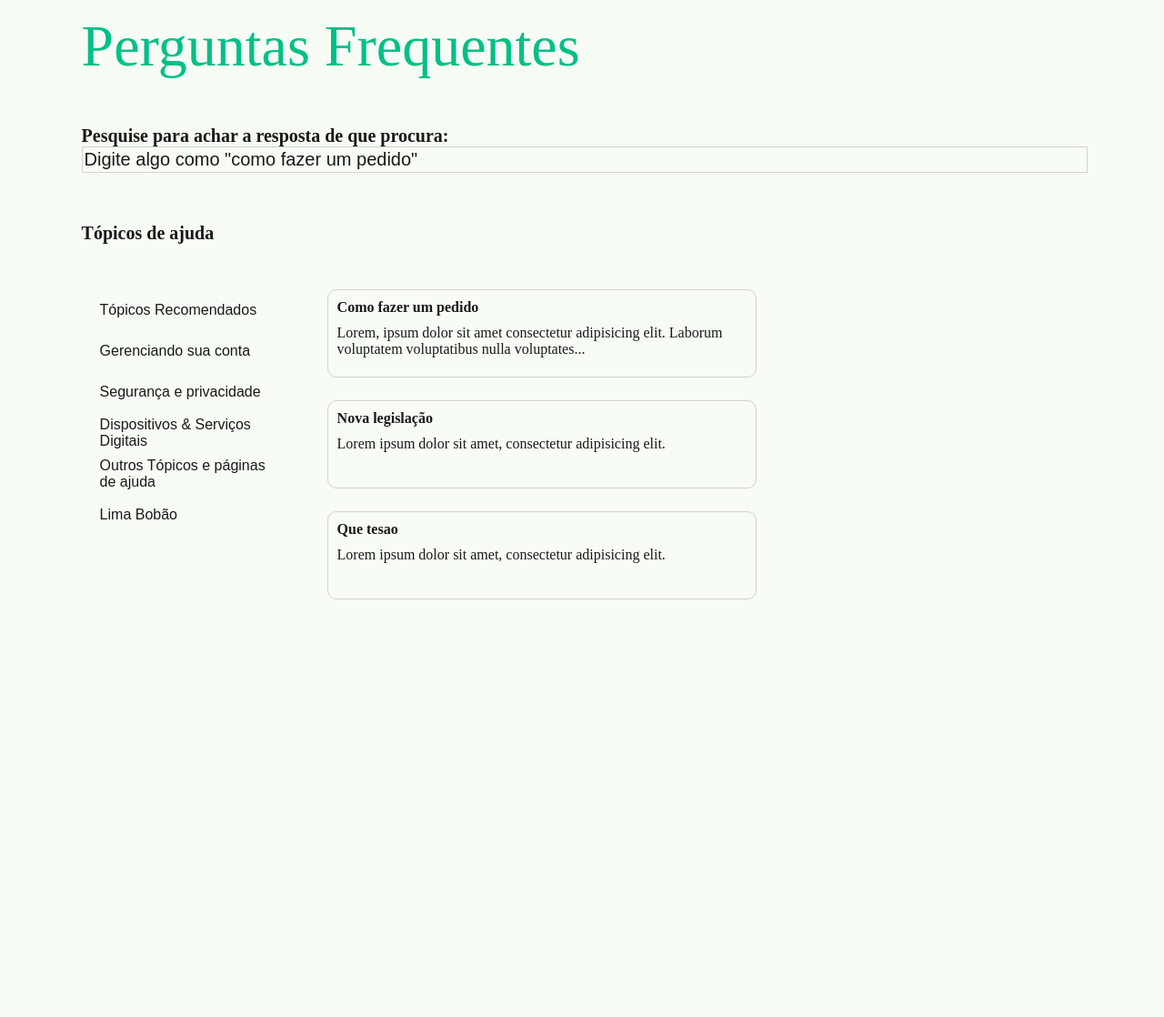
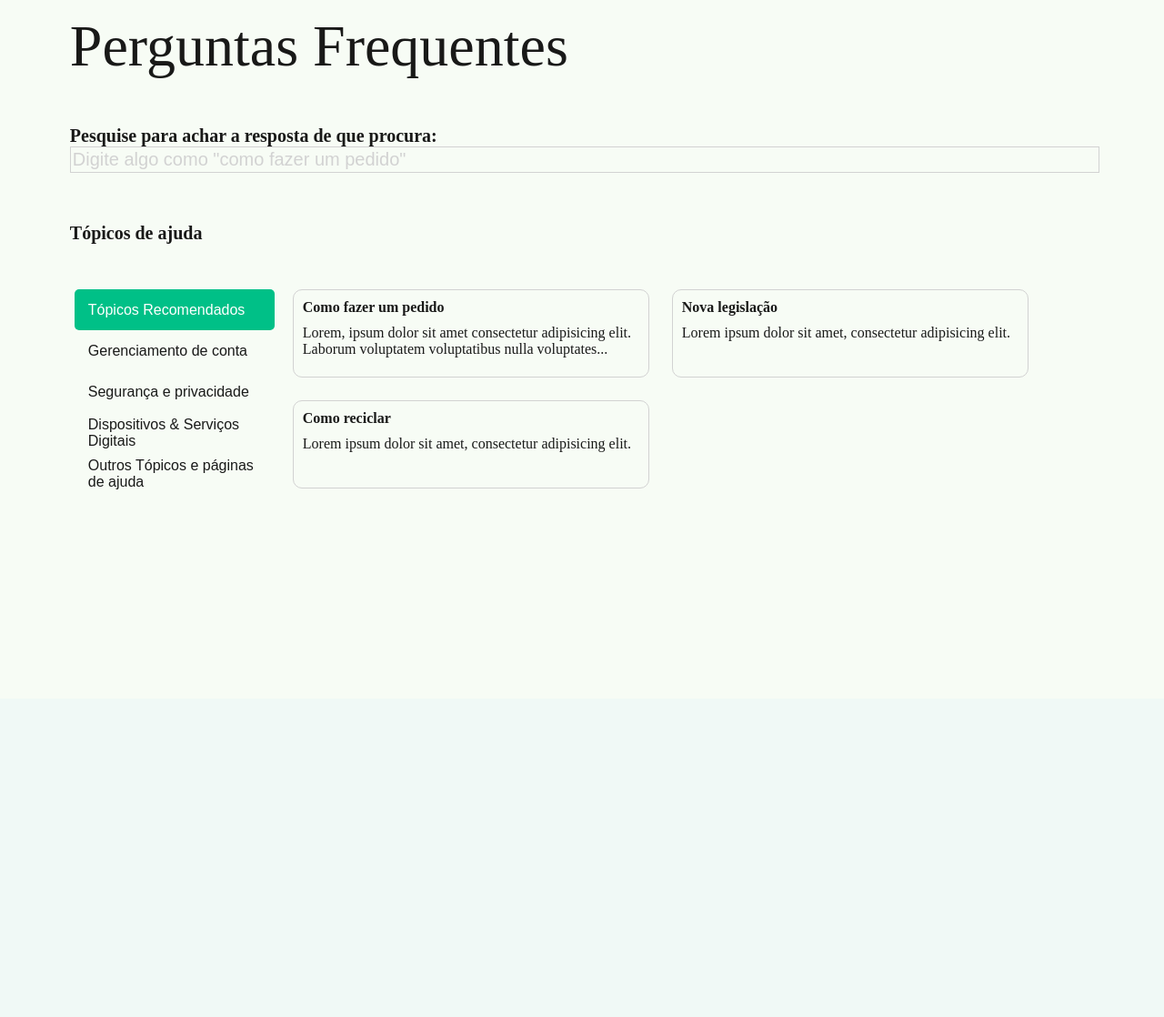
Before and after one commit to JoaoLimaV/Projeto-URecycle, a PHP site: page /src/pages/pergunta_frequentes.html in a window 1280 px wide. Shown: the part 72-1190 px from the top of the page at 91% size. After the commit the page ends 610 px from the top, so only its background shows below. Run offline with PHP 8.4, Linux system fonts and the light colour scheme.

Commit message:
att perguntas recentes

```diff
--- a/src/css/perguntas.css
+++ b/src/css/perguntas.css
@@ -2,11 +2,9 @@
 
 /* ARTICLE - BOX TEXTO */
 article{
-    background-color: var(--bg-padrao);
-    margin: 50px 7%;
+    margin: 50px 6%;
 }
 article .titulo{
-    color: var(--destaque-color-font);
     font-size: 4em;
     margin: 50px 0;
 }
@@ -14,15 +12,17 @@ form #pergunta{
     font-size: 20px;
     margin-bottom: 5px;
 }
+label#pergunta{
+    min-width: 400px;
+}
 input#pergunta{
     width: 100%;
-    min-width: 650px;
+    min-width: 400px;
     border: 1px solid rgb(210,210,210);
     padding: 2px;
-    color: var(--all-color-font);
 }
 input#pergunta::placeholder{
-    color: var(--bg-constante);
+    color: rgb(210,210,210);
 }
 .texto_basico{
     font-size: 20px;
@@ -43,13 +43,12 @@ input#pergunta::placeholder{
 }
 #lateral{
     width: 220px;
-    height: 800px;
+    height: 450px;
 	float: left;
     margin: 0;
     font-size: 20px;;
 }
 #botoes_lateral .btn_normal{
-
     text-align: left;
     font-size: 16px;
     width: 220px;
@@ -64,7 +63,38 @@ input#pergunta::placeholder{
     border-radius: 5px;
     color: black;
 }
-
+.btn_normal {
+	padding: 4px;
+	border-radius: 5px;
+	position: relative;
+}
+#botoes_lateral input {
+    display: flex;
+    justify-content: center;
+    align-items: center;
+	-webkit-appearance: none;
+	-moz-appearance: none;
+	appearance: none;
+	outline: none;
+}
+#botoes_lateral input:checked {
+	background-color: rgb(0, 192, 135);
+	color: #fff;
+}
+#botoes_lateral input:checked.btn_normal:hover{
+	background-color: rgb(0, 192, 135);
+	color: #fff;
+}
+#botoes_lateral input:before {
+	content: attr(label);
+	width: 100%;
+}
+/* Divs informações */
+#ajuda1, #ajuda2,
+#ajuda3, #ajuda4,
+#ajuda5{
+    display: none;
+}
 /* Footer */
 footer{
     display: flex;
@@ -75,3 +105,18 @@ footer{
     height: 50px;
     font-size: 1.3em;
 }
+@media (max-width: 1280px) {
+
+    .caixa{
+        margin: 0 0 25px 25px;
+        width: 370px;
+
+    }
+}
+@media (max-width: 1024px) {
+
+    *{
+        align-items: center;
+        text-align: center;
+    }
+}
--- a/src/pages/pergunta_frequentes.html
+++ b/src/pages/pergunta_frequentes.html
@@ -9,6 +9,7 @@
     <link rel="stylesheet" type="text/css" href="../css/perguntas.css" media="screen" />
 
     <script type="text/javascript" src="../js/funcionalidades.js"></script>
+    <script type="text/javascript" src="../js/mudartexto.js"></script>
 
     <title>Document</title>
 
@@ -83,34 +84,113 @@
         <!---Inicio Barra Lateral-->
         <article id="lateral">
             <ul id="botoes_lateral">
-                <li><button class="btn_normal">Tópicos Recomendados</button></li>
-                <li><button class="btn_normal">Gerenciando sua conta</button></li>
-                <li><button class="btn_normal">Segurança e privacidade</button></li>
-                <li><button class="btn_normal">Dispositivos & Serviços Digitais</button></li>
-                <li><button class="btn_normal">Outros Tópicos e páginas de ajuda</button></li>
-                <li><button class="btn_normal">Lima Bobão</button></li>
+                <li><input label="Tópicos Recomendados" type="radio" id="recomendados" name="ajuda" value="recomendados" class="btn_normal" checked onchange="mudatexto1()"></li>
+                <li><input label="Gerenciamento de conta" type="radio" id="conta" name="ajuda" value="conta" class="btn_normal" onchange="mudatexto2()"></li>
+                <li><input label="Segurança e privacidade" type="radio" id="privacidade" name="ajuda" value="privacidade" class="btn_normal" onchange="mudatexto3()"></li>
+                <li><input label="Dispositivos & Serviços Digitais" type="radio" id="privacidade" name="ajuda" value="privacidade" class="btn_normal" onchange="mudatexto4()"></li>
+                <li><input label="Outros Tópicos e páginas de ajuda" type="radio" id="privacidade" name="ajuda" value="privacidade" class="btn_normal" onchange="mudatexto5()"></li>
             </ul>
         </article>
         <!---Fim Barra Lateral-->
         <!---Inicio Caixas de perguntas-->
+        <article id="ajuda1">
             <article class="caixa">
                     <h4>Como fazer um pedido</h4>
                     <p class="texto_caixa">
                     Lorem, ipsum dolor sit amet consectetur adipisicing elit. Laborum voluptatem voluptatibus nulla voluptates...
                     </p>
                 </article>
-        <div class="caixa">
+            <article class="caixa">
                     <h4>Nova legislação</h4>
                     <p class="texto_caixa">
                     Lorem ipsum dolor sit amet, consectetur adipisicing elit.
                     </p>
-        </div>
-        <div class="caixa">
-            <h4>Que tesao</h4>
+            </article>
+            <article class="caixa">
+                <h4>Como reciclar</h4>
                 <p class="texto_caixa">
                 Lorem ipsum dolor sit amet, consectetur adipisicing elit.
                 </p>
-        </div>
+            </article>
+        </article>
+
+        <article id="ajuda2">
+            <article class="caixa">
+                    <h4>Como criar uma conta</h4>
+                    <p class="texto_caixa">
+                    Lorem, ipsum dolor sit amet consectetur adipisicing elit. Laborum voluptatem voluptatibus nulla voluptates...
+                    </p>
+                </article>
+            <article class="caixa">
+                    <h4>Termos de serviço</h4>
+                    <p class="texto_caixa">
+                    Lorem ipsum dolor sit amet, consectetur adipisicing elit.
+                    </p>
+            </article>
+            <article class="caixa">
+                <h4>Recuperação de conta</h4>
+                <p class="texto_caixa">
+                Lorem ipsum dolor sit amet, consectetur adipisicing elit.
+                </p>
+            </article>
+        </article>
+
+        <article id="ajuda3">
+            <article class="caixa">
+                    <h4>Gerenciamento de senhas</h4>
+                    <p class="texto_caixa">
+                    Lorem, ipsum dolor sit amet consectetur adipisicing elit. Laborum voluptatem voluptatibus nulla voluptates...
+                    </p>
+                </article>
+            <article class="caixa">
+                    <h4>Deletar conta</h4>
+                    <p class="texto_caixa">
+                    Lorem ipsum dolor sit amet, consectetur adipisicing elit.
+                    </p>
+            </article>
+            <article class="caixa">
+                <h4>Senha em duas etapas</h4>
+                <p class="texto_caixa">
+                Lorem ipsum dolor sit amet, consectetur adipisicing elit.
+                </p>
+            </article>
+        </article>
+
+        <article id="ajuda4">
+            <article class="caixa">
+                    <h4>Como baixar o app</h4>
+                    <p class="texto_caixa">
+                    Lorem, ipsum dolor sit amet consectetur adipisicing elit. Laborum voluptatem voluptatibus nulla voluptates...
+                    </p>
+                </article>
+            <article class="caixa">
+                    <h4>Serviços unicos web</h4>
+                    <p class="texto_caixa">
+                    Lorem ipsum dolor sit amet, consectetur adipisicing elit.
+                    </p>
+            </article>
+            <article class="caixa">
+                <h4>Dispositivos compativeis</h4>
+                <p class="texto_caixa">
+                Lorem ipsum dolor sit amet, consectetur adipisicing elit.
+                </p>
+            </article>
+        </article>
+
+        <article id="ajuda5">
+            <article class="caixa">
+                    <h4>Metodos de pagamento</h4>
+                    <p class="texto_caixa">
+                    Lorem, ipsum dolor sit amet consectetur adipisicing elit. Laborum voluptatem voluptatibus nulla voluptates...
+                    </p>
+                </article>
+            <article class="caixa">
+                    <h4>Geolocalização</h4>
+                    <p class="texto_caixa">
+                    Lorem ipsum dolor sit amet, consectetur adipisicing elit.
+                    </p>
+            </article>
+        </article>
         <!---Fim Caixas de perguntas-->
     </article>
     <article class="clear">
```
Also changed, not shown: src/js/mudartexto.js (added, +39 -0 lines). Lines whose indentation alone changed are shown as unchanged.
